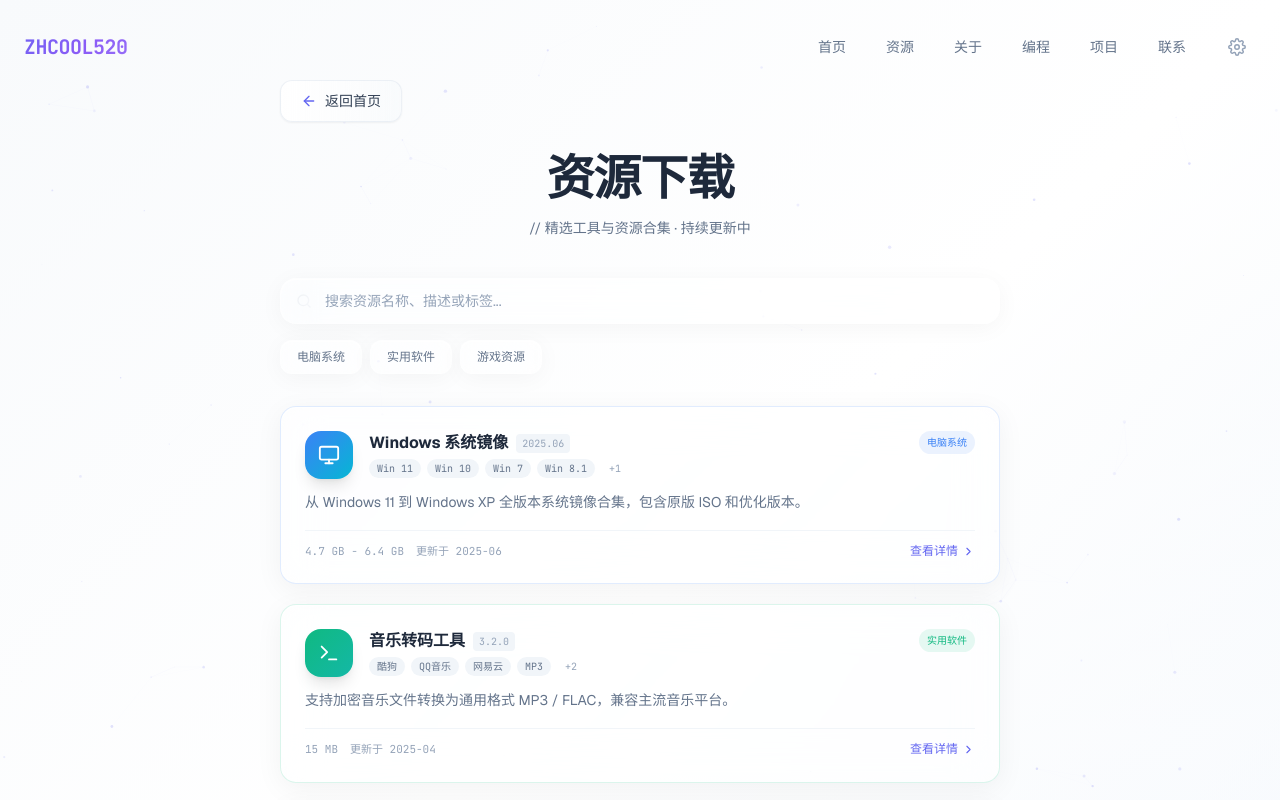
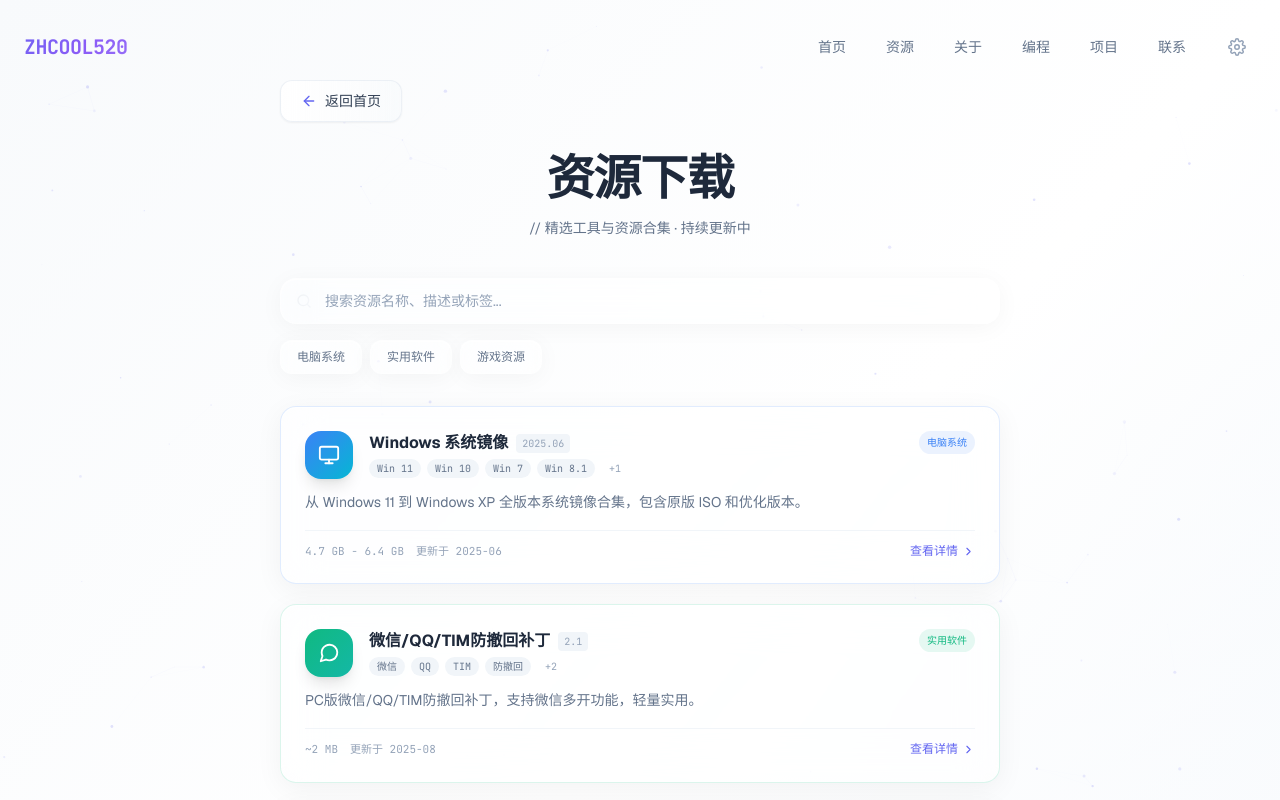
Before and after one commit to ZHCOOL520/ZHCOOL520.XYZ, a React (Vite) app: page /resources in a window 1280 px wide. Shown: the top 800 px of the page. Built offline with nearby package versions, Linux system fonts and the light colour scheme.

Commit message:
feat(software page): add revoke msg patcher software entry
add the WeChat/QQ/TIM message revoke patch tool to the software resources page, including its intro, usage instructions, download links and other details

```diff
--- a/src/pages/resources/data/software.js
+++ b/src/pages/resources/data/software.js
@@ -1,6 +1,19 @@
-import { FiTerminal } from 'react-icons/fi';
+import { FiTerminal, FiMessageCircle } from 'react-icons/fi';
 
 const software = [
+  {
+    id: 'revoke-msg-patcher', category: 'software',
+    title: '微信/QQ/TIM防撤回补丁', icon: FiMessageCircle,
+    version: '2.1', size: '~2 MB', updated: '2025-08',
+    tags: ['微信', 'QQ', 'TIM', '防撤回', 'Windows', '多开'],
+    desc: 'PC版微信/QQ/TIM防撤回补丁，支持微信多开功能，轻量实用。',
+    detail: '一款适用于 Windows 的微信/QQ/TIM防撤回补丁工具，由 huiyadanli 开发。支持微信、QQ、TIM 三大平台的消息防撤回，微信还可选择安装多开功能。\n\n⚠️ 声明：本站仅作搬运分享，不参与任何开发与维护。本软件版权归原作者 huiyadanli 所有，请前往 GitHub 查看完整文档与开源协议（GPL-3.0）。\n\n使用方法：\n1. 确保系统满足 .NET Framework 4.5.2+，Windows 7+\n2. 关闭微信/QQ/TIM后以管理员身份运行本程序\n3. 选择安装路径，点击"防撤回"等待完成\n\n注意：微信/QQ/TIM更新后需重新安装补丁！杀毒软件可能误报，放行即可。',
+    requirements: 'Windows 7+ · .NET Framework 4.5.2+ · 管理员权限',
+    links: [
+      { label: 'GitHub', url: 'https://github.com/huiyadanli/RevokeMsgPatcher', type: 'GitHub' },
+      { label: '蓝奏云', url: 'https://wwavs.lanzouv.com/i8iOT3sxf8dg', type: '蓝奏云' },
+    ],
+  },
   {
     id: 'music-converter', category: 'software',
     title: '音乐转码工具', icon: FiTerminal,
```
